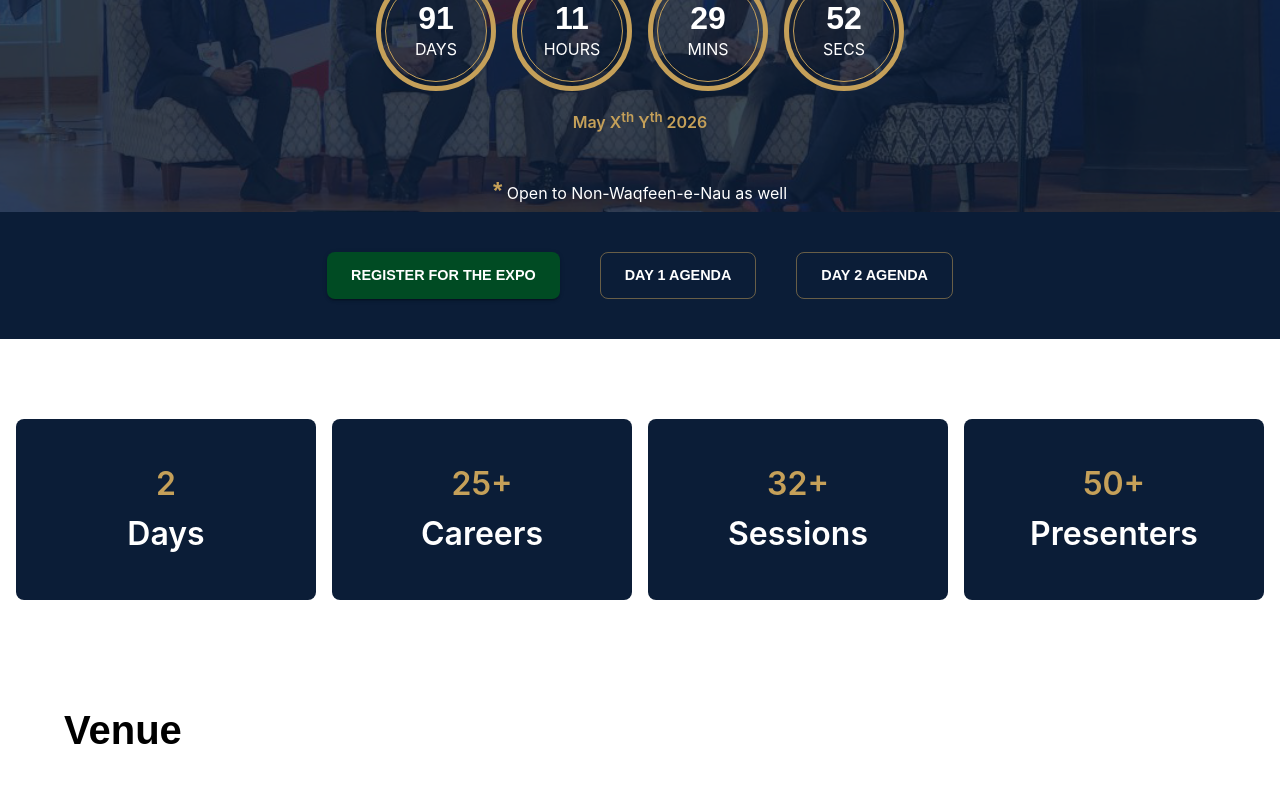
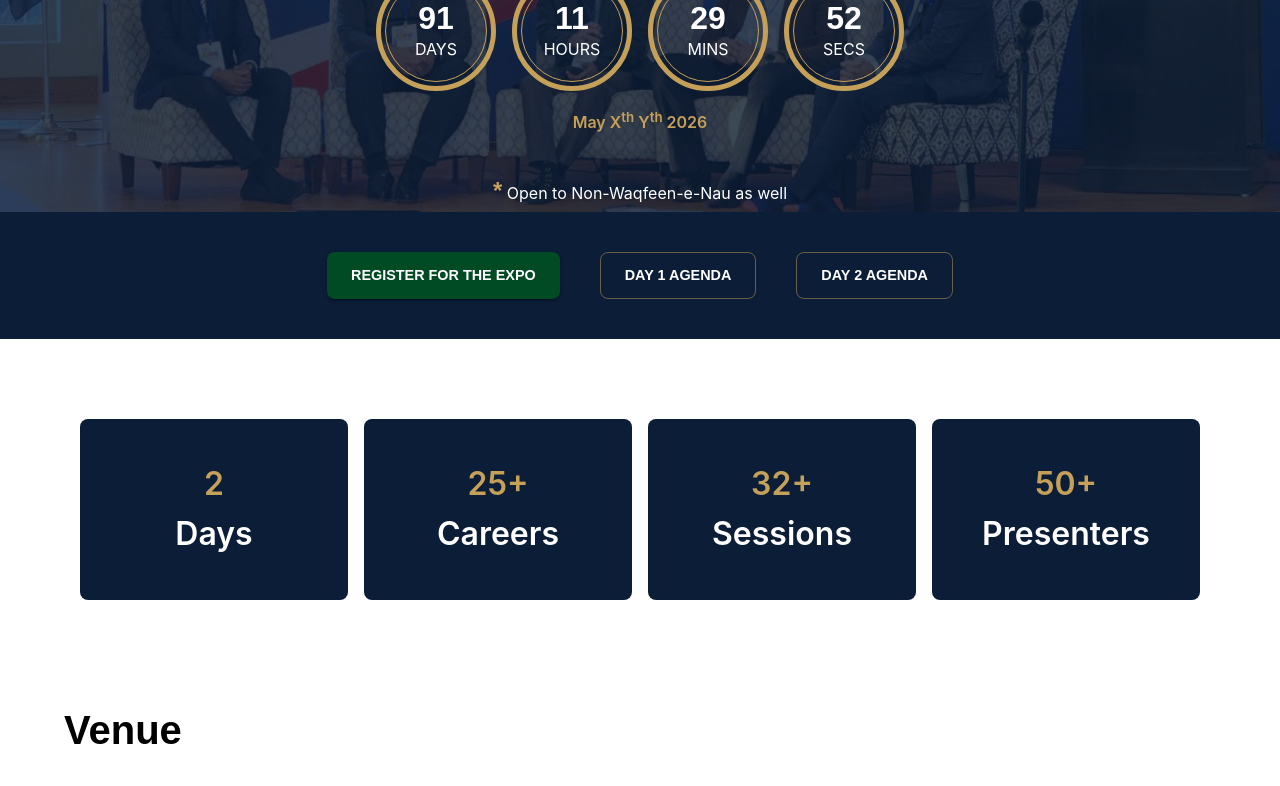
Before and after one commit to tofik-khan/wn-expo, a React (Vite) app: page / in a window 1280 px wide. Shown: the part 468-1254 px from the top of the page. Built offline with nearby package versions, Linux system fonts and the light colour scheme; what @mui/x-license would draw is missing.

Commit message:
HOTFIX: Update homepage/info section grid

```diff
--- a/src/components/homepage/sections/info.tsx
+++ b/src/components/homepage/sections/info.tsx
@@ -1,10 +1,10 @@
-import { Grid, Typography } from "@mui/material";
+import { Container, Grid, Typography } from "@mui/material";
 
 const Block = ({ value, title }) => {
   return (
     <>
       <Grid
-        size={{ sm: 6, md: 3 }}
+        size={{ xs: 6, sm: 6, md: 3 }}
         sx={(theme) => ({
           padding: 5,
           backgroundColor: `${theme.palette.primary.main}`,
@@ -13,7 +13,6 @@ const Block = ({ value, title }) => {
           justifyContent: "center",
           alignItems: "center",
           borderRadius: 2,
-          width: "100%",
         })}
       >
         <Typography variant="subtitle2" fontSize={"32px"}>
@@ -30,6 +29,7 @@ const Block = ({ value, title }) => {
 export const SectionInfo = () => {
   return (
     <>
+      <Container>
         <Grid
           container
           spacing={2}
@@ -43,6 +43,7 @@ export const SectionInfo = () => {
           <Block value={"32+"} title={"Sessions"} />
           <Block value={"50+"} title={"Presenters"} />
         </Grid>
+      </Container>
     </>
   );
 };
```
Lines whose indentation alone changed are shown as unchanged.
